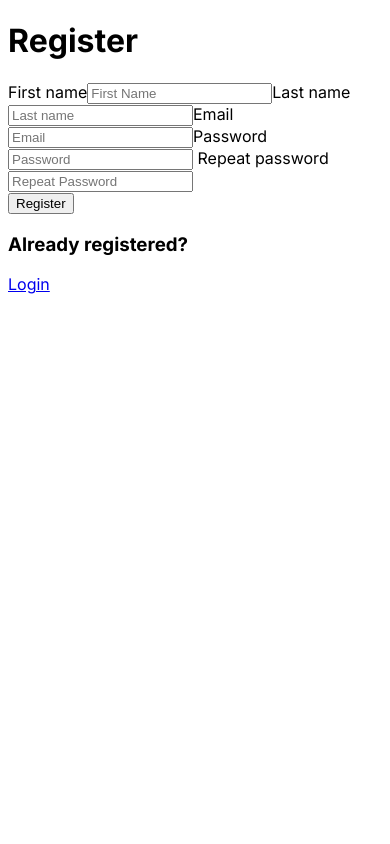
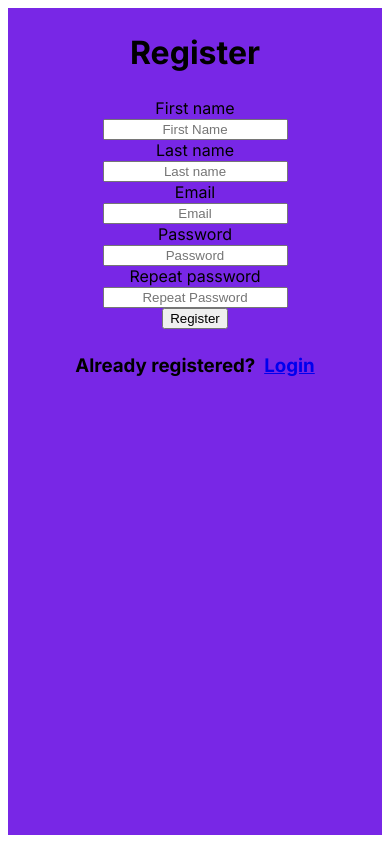
Before and after one commit to Orianamartina/FlashLingo, a Next.js app in the folder GermanDict Front/: page /register in a window 390 px wide. Built offline with nearby package versions, Linux system fonts and the light colour scheme.

Commit message:
register responsive style

```diff
--- a/GermanDict Front/src/app/register/RegisterForm.jsx
+++ b/GermanDict Front/src/app/register/RegisterForm.jsx
@@ -1,6 +1,6 @@
 "use client";
 import axios from 'axios';
-
+import style from "./registerPage.module.css"
 export default function RegisterForm(){
     const handleSubmit = () => {
 
@@ -12,31 +12,31 @@ export default function RegisterForm(){
 
 
     return(
-        <div>
+        <div className={style.formContainer}>
             <form onSubmit={handleSubmit}>
-                <label htmlFor="">First name</label>
-                <input onChange={handleInputChange} placeholder="First Name">
+                <label  className={style.registerLabel} htmlFor="">First name</label>
+                <input  className={style.registerInput} onChange={handleInputChange} placeholder="First Name">
 
                 </input>
-                <label htmlFor="">Last name</label>
-                <input onChange={handleInputChange} placeholder="Last name">
+                <label  className={style.registerLabel} htmlFor="">Last name</label>
+                <input  className={style.registerInput} onChange={handleInputChange} placeholder="Last name">
 
                 </input>
-                <label htmlFor="">Email</label>
-                <input onChange={handleInputChange} placeholder="Email">
+                <label  className={style.registerLabel} htmlFor="">Email</label>
+                <input  className={style.registerInput} onChange={handleInputChange} placeholder="Email">
 
                 </input>
-                <label>Password</label>
-                <input onChange={handleInputChange} placeholder="Password">
+                <label className={style.registerLabel} >Password</label>
+                <input className={style.registerInput}  onChange={handleInputChange} placeholder="Password">
 
                 </input>
-                <label htmlFor=""> Repeat password</label>
-                <input onChange={handleInputChange} placeholder="Repeat Password">
+                <label  className={style.registerLabel} htmlFor=""> Repeat password</label>
+                <input  className={style.registerInput} onChange={handleInputChange} placeholder="Repeat Password">
 
                 </input>
             </form>
 
-            <button>Register</button>
+            <button className={style.registerButton}>Register</button>
         </div>
     )
 }
--- a/GermanDict Front/src/app/register/page.jsx
+++ b/GermanDict Front/src/app/register/page.jsx
@@ -6,17 +6,19 @@ export default function Login(){
 
 
     return (
-        <div>
-            <h1>Register</h1>
+        <div className={style.container}>
+            <h1 className={style.text}>Register</h1>
             <RegisterForm></RegisterForm>
 
 
             <div>
 
-                <h3 className={style.text} >Already registered?</h3>
-                <Link href={"/login"}>
-                    Login
-                </Link>
+                <h3 className={style.text} >Already registered? &nbsp;
+                    <Link className={style.loginLink} href={"/login"}>
+                        Login
+                    </Link>
+                </h3>
+
             </div>
 
         </div>
--- a/GermanDict Front/src/app/register/registerPage.module.css
+++ b/GermanDict Front/src/app/register/registerPage.module.css
@@ -0,0 +1,34 @@
+.container{
+    width: 100%;
+    text-align: center;
+    height: 98vh;
+    background-color: var(--4);
+    margin-top: 0;
+    display: flex;
+    align-items: center;
+    flex-direction: column;
+}
+.formContainer{
+    width: 90%;
+    display: flex;
+    align-items: center;
+    flex-direction: column;
+    text-align: center;
+}
+.registerLabel{
+    display: block;
+}
+.registerInput{
+    text-align: center;
+}
+.text{
+    margin-top: 3vh;
+    margin-bottom: 3vh;
+}
+
+
+@media (min-width:700px){
+
+
+
+}
```
Also changed, not shown: GermanDict Front/src/app/login/loginPage.module.css (+39 -1 lines), GermanDict Front/src/app/login/page.jsx (+5 -4 lines).
